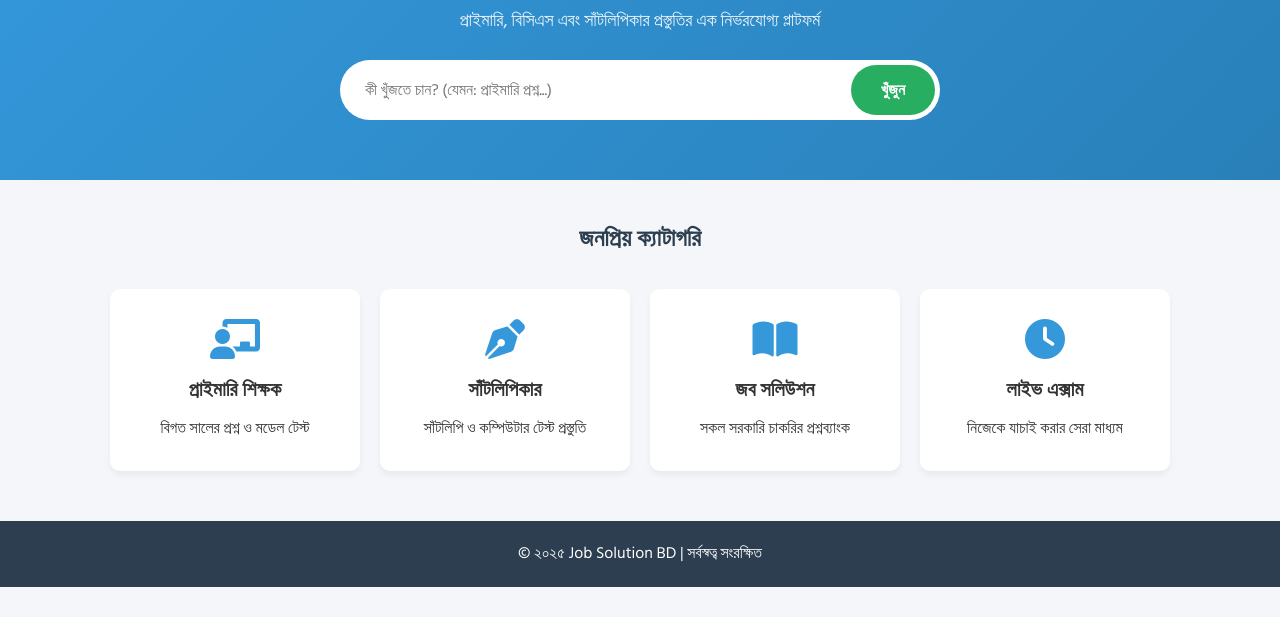
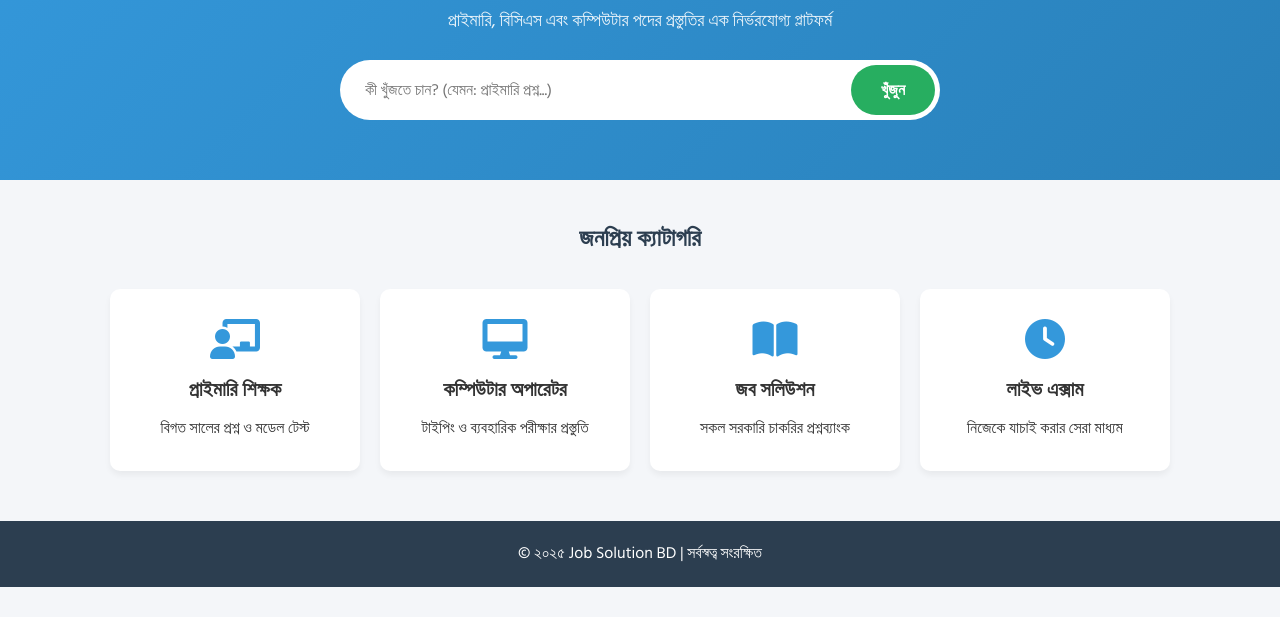
Before and after one commit to ashiksjobportal/jobsolutionbd, a plain HTML site: page index.html in a window 1280 px wide. Shown: the part 183-800 px from the top of the page. Drawn offline with Linux system fonts and the light colour scheme.

Commit message:
Update index.html

```diff
--- a/index.html
+++ b/index.html
@@ -198,7 +198,7 @@
 
     <section class="hero">
         <h1>সরকারি চাকরির সেরা প্রস্তুতি</h1>
-        <p>প্রাইমারি, বিসিএস এবং সাঁটলিপিকার প্রস্তুতির এক নির্ভরযোগ্য প্লাটফর্ম</p>
+        <p>প্রাইমারি, বিসিএস এবং কম্পিউটার পদের প্রস্তুতির এক নির্ভরযোগ্য প্লাটফর্ম</p>
 
         <div class="search-box">
             <input type="text" placeholder="কী খুঁজতে চান? (যেমন: প্রাইমারি প্রশ্ন...)">
@@ -217,9 +217,9 @@
             </a>
 
             <a href="#" class="card">
-                <i class="fas fa-pen-nib"></i>
-                <h3>সাঁটলিপিকার</h3>
-                <p>সাঁটলিপি ও কম্পিউটার টেস্ট প্রস্তুতি</p>
+                <i class="fas fa-desktop"></i>
+                <h3>কম্পিউটার অপারেটর</h3>
+                <p>টাইপিং ও ব্যবহারিক পরীক্ষার প্রস্তুতি</p>
             </a>
 
             <a href="#" class="card">
```
